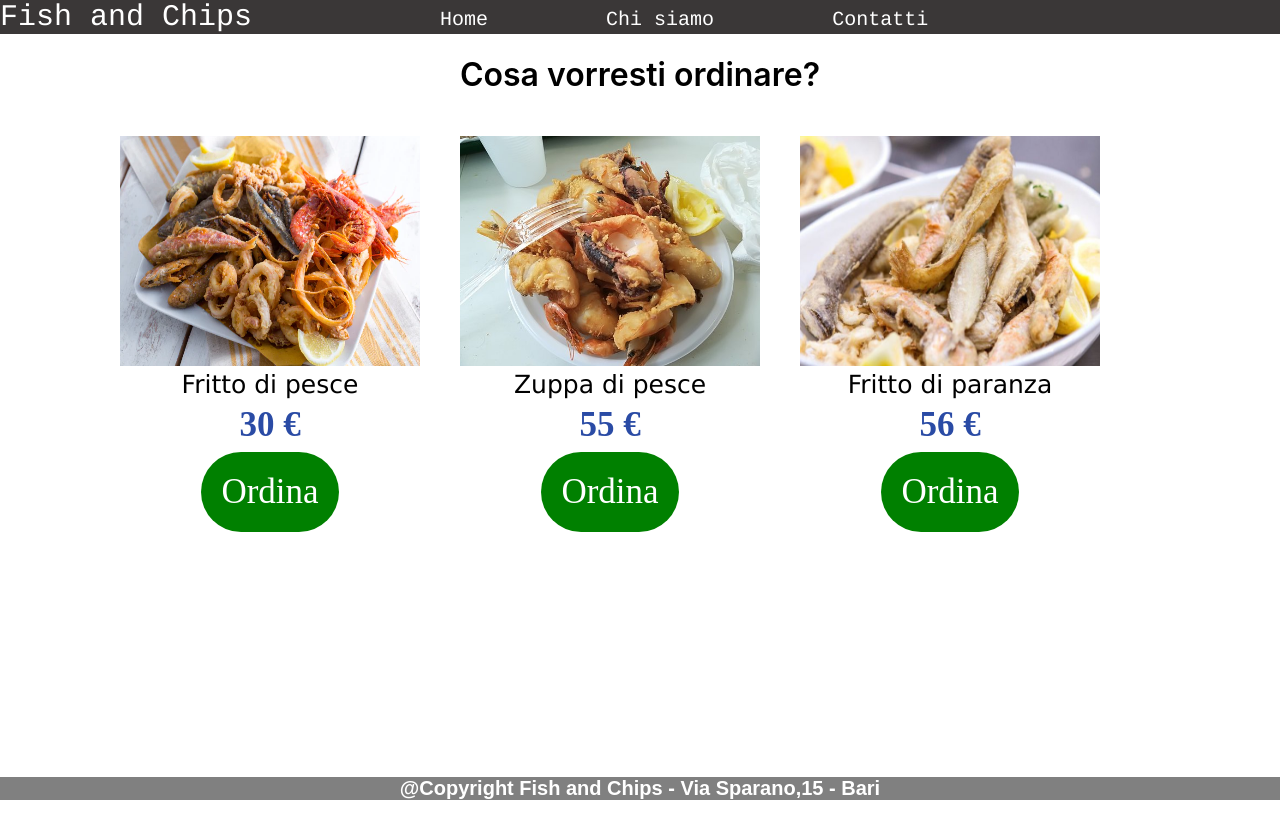
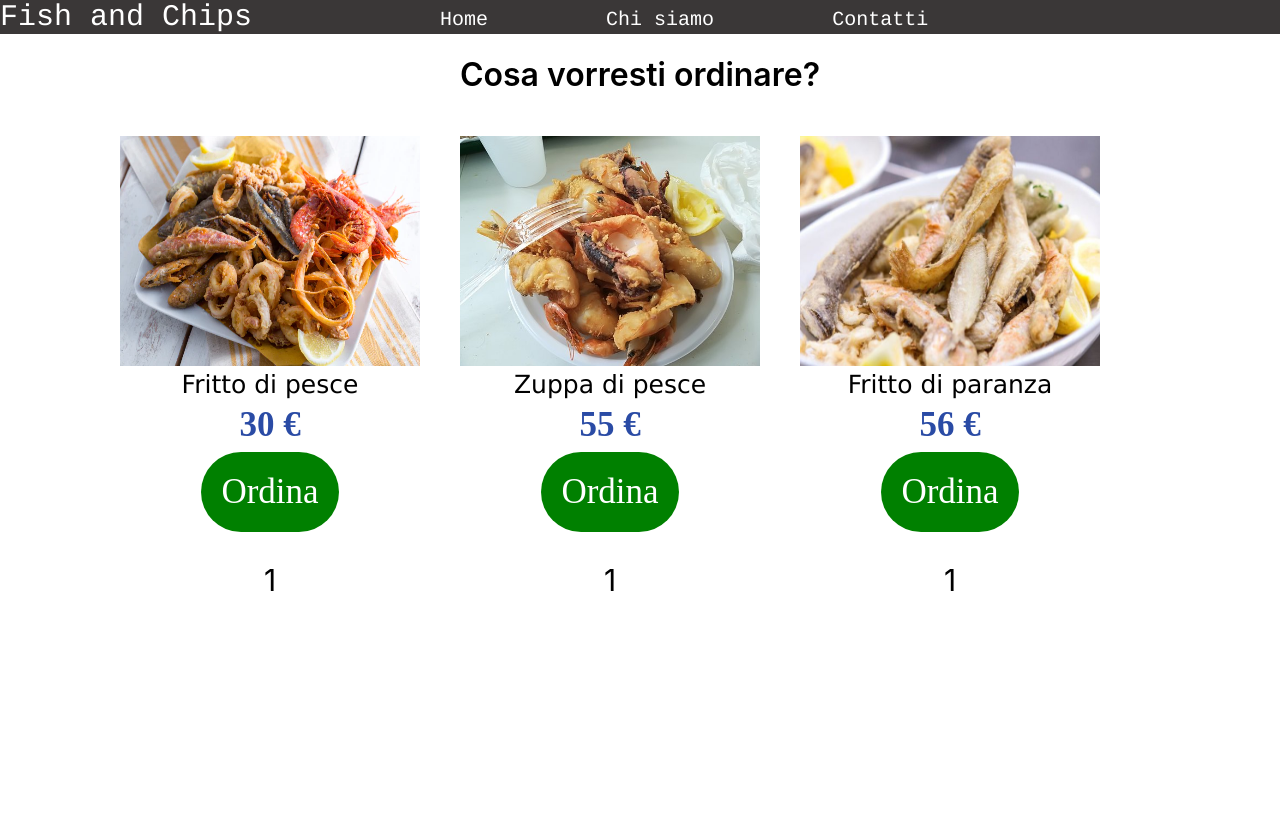
Before and after one commit to giorgiocoppola/Menu-, a React (Create React App) app: page / in a window 1280 px wide. Shown: the top 838 px of the page. Built offline with nearby package versions, Linux system fonts and the light colour scheme.

Commit message:
Seconda parte del file Menu'

```diff
--- a/package.json
+++ b/package.json
@@ -10,6 +10,7 @@
     "react": "^17.0.2",
     "react-dom": "^17.0.2",
     "react-router": "^6.0.2",
+    "react-router-dom": "^6.0.2",
     "react-scripts": "4.0.3",
     "web-vitals": "^1.0.1"
   },
--- a/src/App.css
+++ b/src/App.css
@@ -77,3 +77,7 @@ button:hover {
   position:relative;
   top:6px;
 }
+
+p {
+   font-size:30px;
+}
--- a/src/App.js
+++ b/src/App.js
@@ -5,7 +5,8 @@ import Menu from './components/Menu'
 
 function App() {
   return (
-      <Menu />
+     <Menu />
+
   );
 }
 
--- a/src/components/Footer.css
+++ /dev/null
@@ -1,14 +0,0 @@
-.footer {
-
-    color:white;
-    font-size: 20px;
-    font-family:Arial;
-    font-weight: bold;
-    background-color: grey;
-    width:1280px;
-    position:absolute;
-    bottom:0;
-    left: 0;
-    text-align: center;
-
-}
--- a/src/components/Footer.js
+++ /dev/null
@@ -1,11 +0,0 @@
-import './Footer.css'
-
-function Footer() {
-    return (
-
-           <div className="footer">@Copyright Fish and Chips - Via Sparano,15 - Bari</div>
-
-    );
-}
-
-export default Footer;
--- a/src/components/Header.css
+++ b/src/components/Header.css
@@ -21,3 +21,7 @@ a {
     text-decoration:none;
     color:white;
 }
+
+a:hover {
+    color:rgb(0, 255, 255);
+}
--- a/src/components/Header.js
+++ b/src/components/Header.js
@@ -1,8 +1,10 @@
 import './Header.css'
+
 
 function Header() {
     return (
           <header>
+
              <div className="header">Fish and Chips
              <a href="#"> <span>Home</span> </a>
              <a href="#"> <span>Chi siamo</span> </a>
--- a/src/components/Menu.js
+++ b/src/components/Menu.js
@@ -1,48 +1,32 @@
 import pesce from './pesce.webp'
 import pesce2 from './fritto.jpg'
 import pesce3 from './Fritto-di-paranza.jpg'
+import React,{useState} from 'react'
+
 
 
 function Menu() {
-
-   /* const food = { title:"fritto di pesce",
-         cost: {
-             amount: 26,
-             currency:"€"
-          }
-        }
-
-        const food2 = { title:"zuppa di pesce",
-         cost: {
-             amount: 40,
-             currency:"€"
-         }
-        }
-
-        const food3 = { title:"fritto di paranza",
-        cost: {
-            amount: 30,
-            currency:"€"
-        }
-       }*/
-
-    return (
+  const [count,setcount] = useState(1)
+         return (
         <div className="container">
          <h1>Cosa vorresti ordinare?</h1>
          <div className ="testo1"> <img src={pesce} width="300px" height="230px"></img>
          <div className="descrizione">Fritto di pesce</div>
          <div className="prezzo">30 €</div>
-         <button>Ordina</button>
+         <button onClick={() => setcount(count + 1)}>Ordina</button>
+         <p>{count}</p>
          </div>
          <div className ="testo2"> <img src={pesce2} width="300px" height="230px"></img>
          <div className="descrizione">Zuppa di pesce</div>
          <div className="prezzo">55 €</div>
-         <button>Ordina</button>
+         <button onClick={() => setcount(count + 1)}>Ordina</button>
+         <p>{count}</p>
          </div>
          <div className ="testo3"><img src={pesce3} width="300px" height="230px"></img>
          <div className="descrizione">Fritto di paranza</div>
          <div className="prezzo">56 €</div>
-         <button>Ordina</button>
+         <button onClick={() => setcount(count + 1)}>Ordina</button>
+         <p>{count}</p>
          </div>
 
          </div>
--- a/src/index.js
+++ b/src/index.js
@@ -5,12 +5,14 @@ import App from './App';
 import reportWebVitals from './reportWebVitals';
 import Button from './App'
 import Header from './components/Header'
-import Footer from './components/Footer'
+
+
+
 ReactDOM.render(
   <React.StrictMode>
     <Header />
     <App />
-     <Footer />
+
   </React.StrictMode>,
   document.getElementById('root')
 );
```
Also changed, not shown: src/routes.js (added, +18 -0 lines), 1 other file (tests, documents, lock files or other folders).
